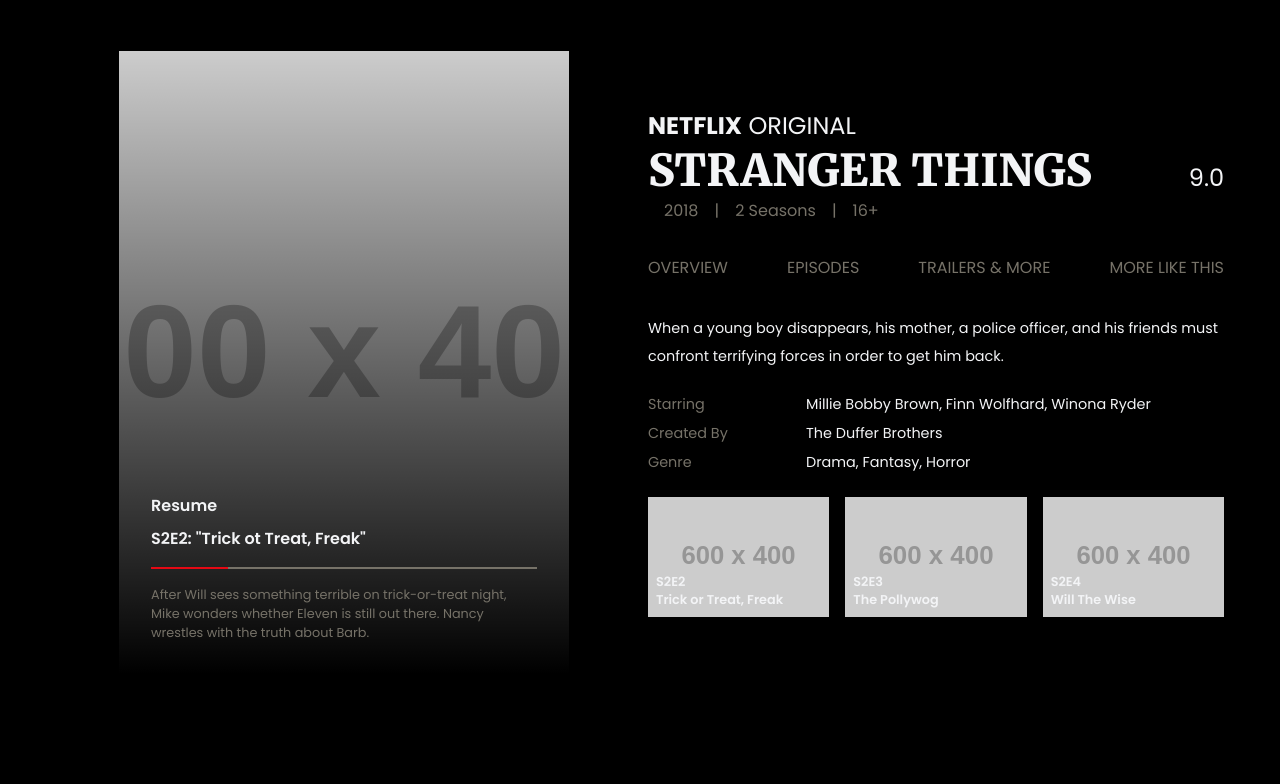
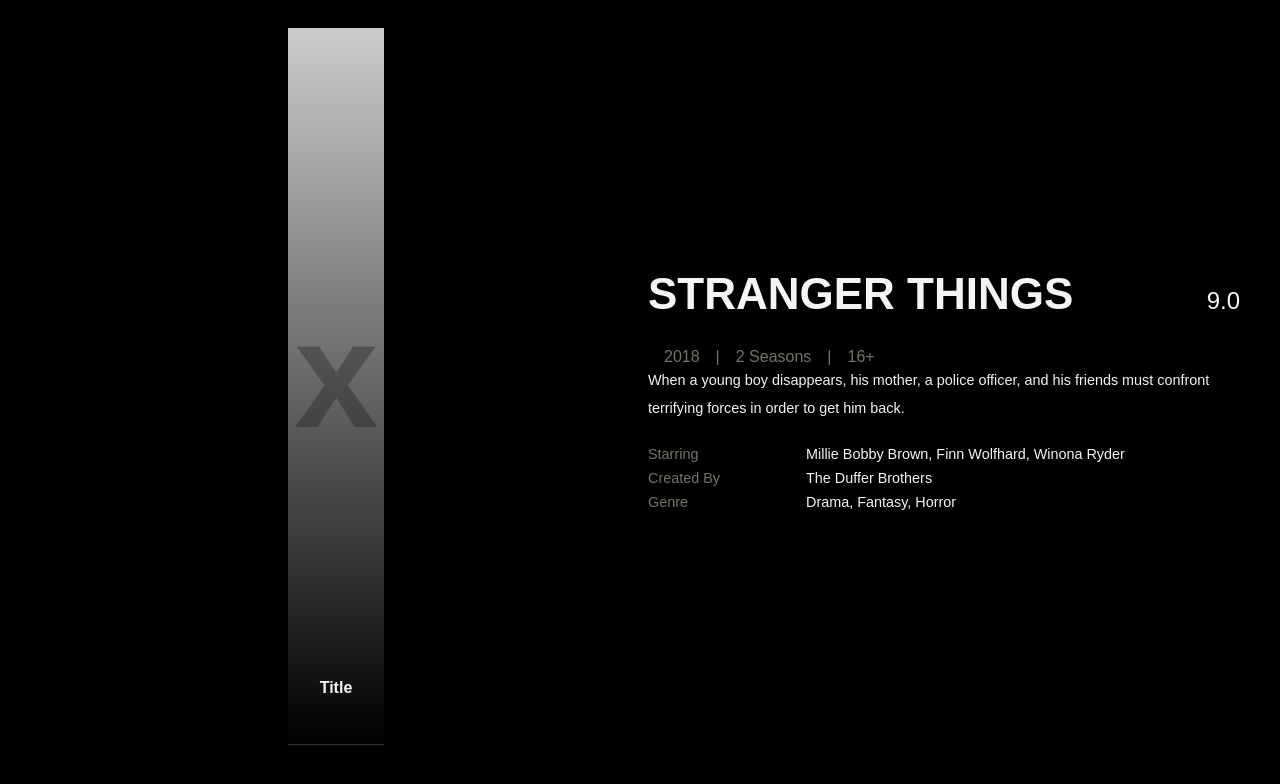
Before and after one commit to Jabir220501/module-15, a Next.js app: page /MovieDetails/MovieDetails in a window 1280 px wide. Shown: the top 784 px of the page. Built offline with nearby package versions, Linux system fonts and the light colour scheme.

Commit message:
updated movie detail page, removed unnecessary section

```diff
--- a/src/pages/MovieDetails/MovieDetails.css
+++ b/src/pages/MovieDetails/MovieDetails.css
@@ -1,5 +1,3 @@
-@import url("https://fonts.googleapis.com/css2?family=Merriweather:wght@900&family=Poppins:wght@400;600;700;800&display=swap");
-
 :root {
   --primary-color: #e50914;
   --primary-color-dark: #bb0811;
@@ -11,11 +9,11 @@
   --max-width: 1200px;
 }
 
-* {
+/* * {
   padding: 0;
   margin: 0;
   box-sizing: border-box;
-}
+} */
 
 a {
   text-decoration: none;
@@ -37,7 +35,7 @@
   color: var(--extra-light);
 }
 
-header {
+.header {
   padding: 1rem;
   min-height: calc(100vh - 75px);
   max-width: var(--max-width);
@@ -77,39 +75,11 @@
   font-size: 1rem;
 }
 
-.progress__bar {
-  margin: 0.5rem 0;
-  height: 2px;
-  background-color: var(--text-light);
-  position: relative;
-}
-
-.progress__bar::after {
-  position: absolute;
-  content: "";
-  height: 2px;
-  width: 20%;
-  background-color: var(--primary-color);
-}
-
-.cover__details {
-  font-size: 0.8rem;
-  line-height: 1.2rem;
-  color: var(--text-light);
-}
-
 .container__right {
   flex-direction: column;
   align-items: flex-start;
 }
 
-.subtitle {
-  font-size: 1.5rem;
-}
-
-.subtitle span {
-  font-weight: 700;
-}
 
 .title {
   width: 100%;
@@ -122,7 +92,6 @@
 .title h1 {
   font-size: 2.75rem;
   font-weight: 900;
-  font-family: "Merriweather", serif;
 }
 
 .title span {
@@ -141,28 +110,6 @@
   padding: 0 1rem;
 }
 
-.show__nav {
-  width: 100%;
-  margin: 1.5rem 0;
-  display: flex;
-  align-items: center;
-  justify-content: space-between;
-  gap: 1rem;
-  flex-wrap: wrap;
-  color: var(--text-light);
-}
-
-.show__nav span {
-  padding: 0.5rem 0;
-  border-bottom: 2px solid transparent;
-  cursor: pointer;
-  transition: 0.3s;
-}
-
-.show__nav span:hover {
-  color: var(--extra-light);
-  border-bottom: 2px solid var(--primary-color);
-}
 
 .show__about {
   font-size: 0.9rem;
@@ -181,43 +128,8 @@
   color: var(--text-light);
 }
 
-.next__episodes {
-  width: 100%;
-  display: flex;
-  align-items: center;
-  justify-content: flex-start;
-  gap: 1rem;
-}
-
-.episode__card {
-  padding: 0.5rem;
-  flex: 1;
-  aspect-ratio: 1.5;
-  display: grid;
-  place-content: flex-end;
-  justify-content: flex-start;
-  font-size: 0.8rem;
-  font-weight: 600;
-  background-position: center center;
-  background-size: cover;
-  background-repeat: no-repeat;
-  cursor: pointer;
-}
-
-.episode__card:nth-child(1) {
-  background-image: url("https://dummyimage.com/600x400/000/fff");
-}
-
-.episode__card:nth-child(2) {
-  background-image: url("https://dummyimage.com/600x400/000/fff");
-}
-
-.episode__card:nth-child(3) {
-  background-image: url("https://dummyimage.com/600x400/000/fff");
-}
-
 @media (max-width: 900px) {
-  header {
+  .header {
     flex-direction: column;
   }
 
@@ -227,10 +139,6 @@
 }
 
 @media (max-width: 500px) {
-  .next__episodes {
-    flex-direction: column;
-  }
-
   .episode__card {
     width: 100%;
   }
--- a/src/pages/MovieDetails/MovieDetails.js
+++ b/src/pages/MovieDetails/MovieDetails.js
@@ -1,37 +1,23 @@
-import React from 'react';
-import '../MovieDetails/MovieDetails.css';
+import React from "react";
+import "../MovieDetails/MovieDetails.css";
 
 function MovieDetails() {
   return (
-    <div className=''>
-
-      <header>
+    <div className="header">
       <div className="container__left">
         <div className="cover">
-            <p>Resume</p>
-            <p>S2E2: "Trick ot Treat, Freak"</p>
-            <div className="progress__bar"></div>
-            <div className="cover__details">
-              After Will sees something terrible on trick-or-treat night, Mike
-              wonders whether Eleven is still out there. Nancy wrestles with the
-              truth about Barb.
-            </div>
+          <p>Title</p>
         </div>
       </div>
       <div className="container__right">
-          <div className="subtitle"><span>NETFLIX</span> ORIGINAL</div>
         <div className="title">
           <h1>STRANGER THINGS</h1>
-            <span>9.0 <i className="ri-star-fill"></i></span>
+          <span>
+            9.0 <i className="ri-star-fill"></i>
+          </span>
         </div>
         <div className="title__details">
           <span>2018</span>|<span>2 Seasons</span>|<span>16+</span>
-          </div>
-          <div className="show__nav">
-            <span>OVERVIEW</span>
-            <span>EPISODES</span>
-            <span>TRAILERS & MORE</span>
-            <span>MORE LIKE THIS</span>
         </div>
         <div className="show__about">
           When a young boy disappears, his mother, a police officer, and his
@@ -45,22 +31,7 @@
           <span>Genre</span>
           <span>Drama, Fantasy, Horror</span>
         </div>
-          <div className="next__episodes">
-            <div className="episode__card">
-              <p>S2E2</p>
-              <p>Trick or Treat, Freak</p>
       </div>
-            <div className="episode__card">
-              <p>S2E3</p>
-              <p>The Pollywog</p>
-            </div>
-            <div className="episode__card">
-              <p>S2E4</p>
-              <p>Will The Wise</p>
-            </div>
-          </div>
-        </div>
-      </header>
     </div>
   );
 }
```
Lines whose indentation alone changed are shown as unchanged.
